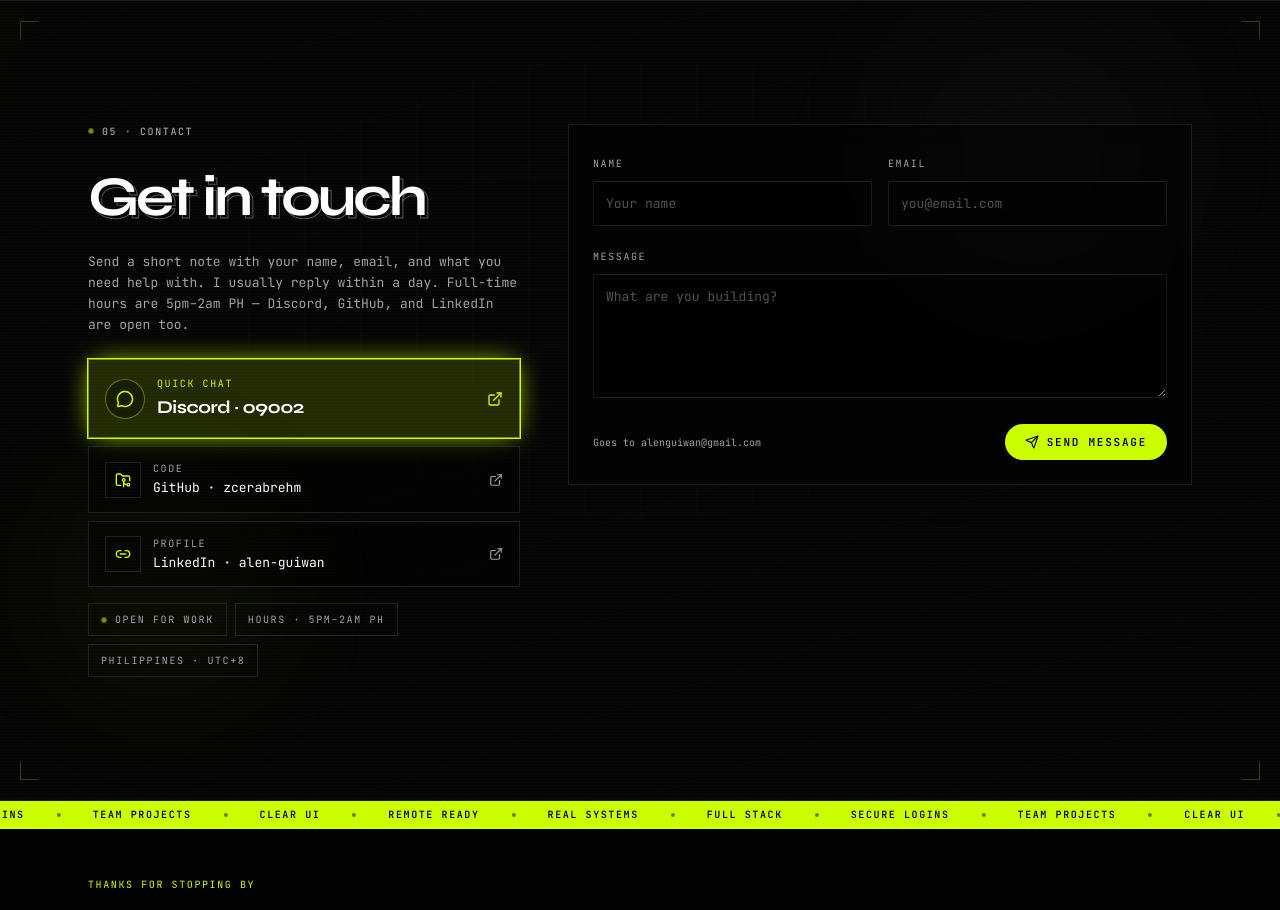
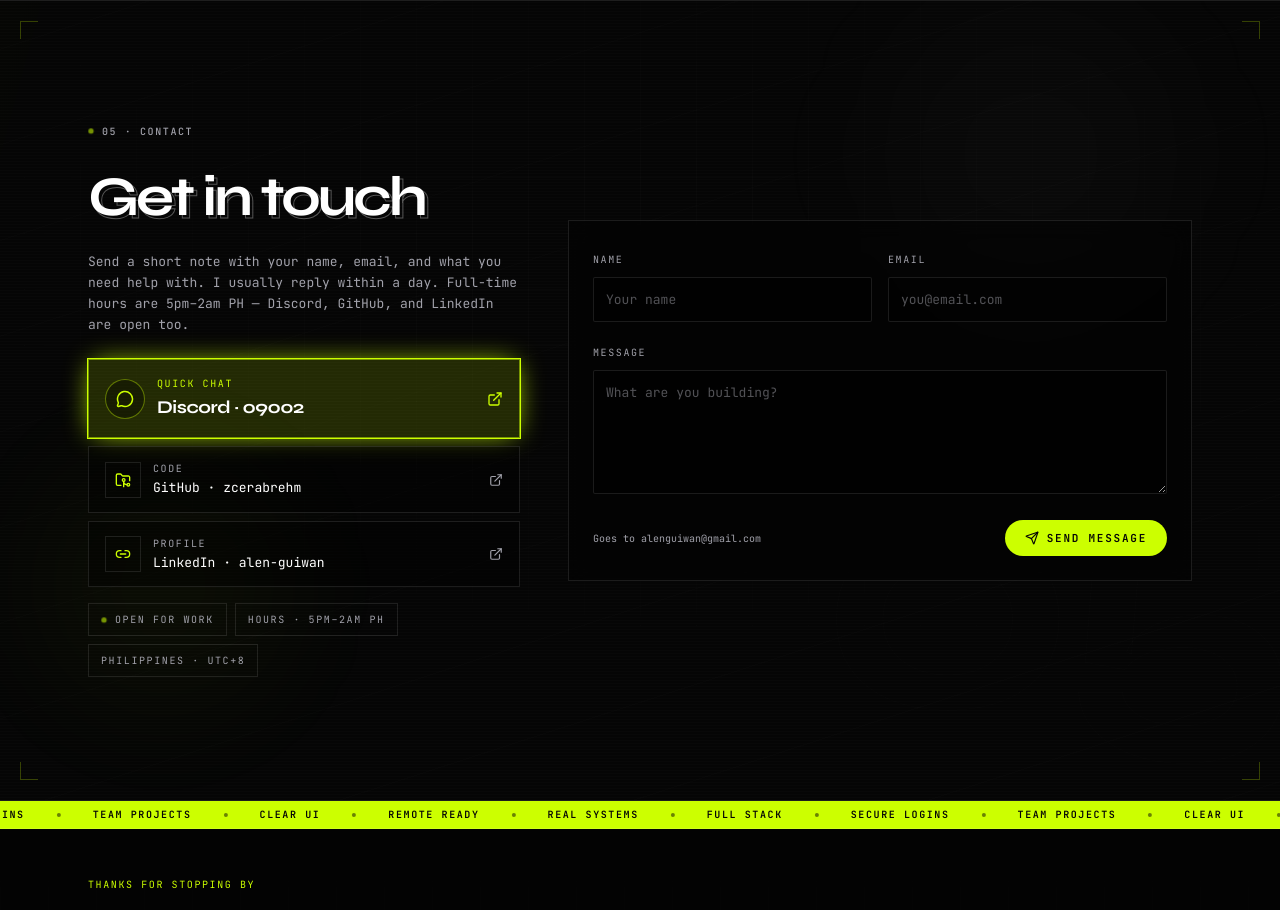
Before and after one commit to zcerabrehm/portfolio, a React (Vite) app: page / in a window 1280 px wide. Shown: the part 4000-4910 px from the top of the page. Built offline with nearby package versions, Linux system fonts and the light colour scheme.

Commit message:
Center contact form vertically with left column.

```diff
--- a/src/components/FooterTerminal.tsx
+++ b/src/components/FooterTerminal.tsx
@@ -118,7 +118,7 @@ export default function FooterTerminal({ toast }: Props) {
           initial="hidden"
           whileInView="show"
           viewport={viewportOnce}
-          className="grid items-start gap-8 sm:gap-10 lg:grid-cols-12 lg:gap-12"
+          className="grid items-center gap-8 sm:gap-10 lg:grid-cols-12 lg:gap-12"
         >
           <div className="text-center lg:col-span-5 lg:text-left">
             <motion.p
```
